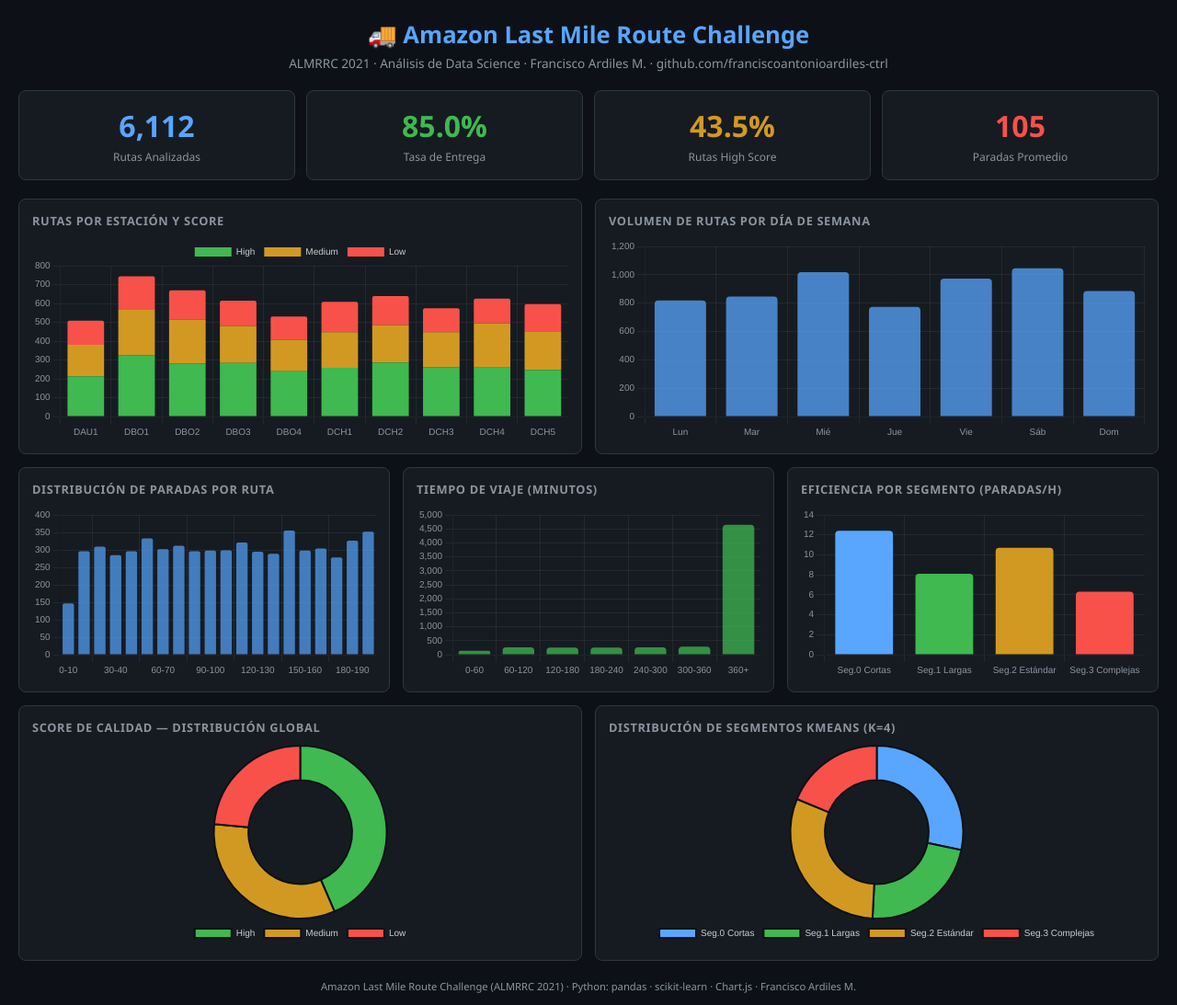
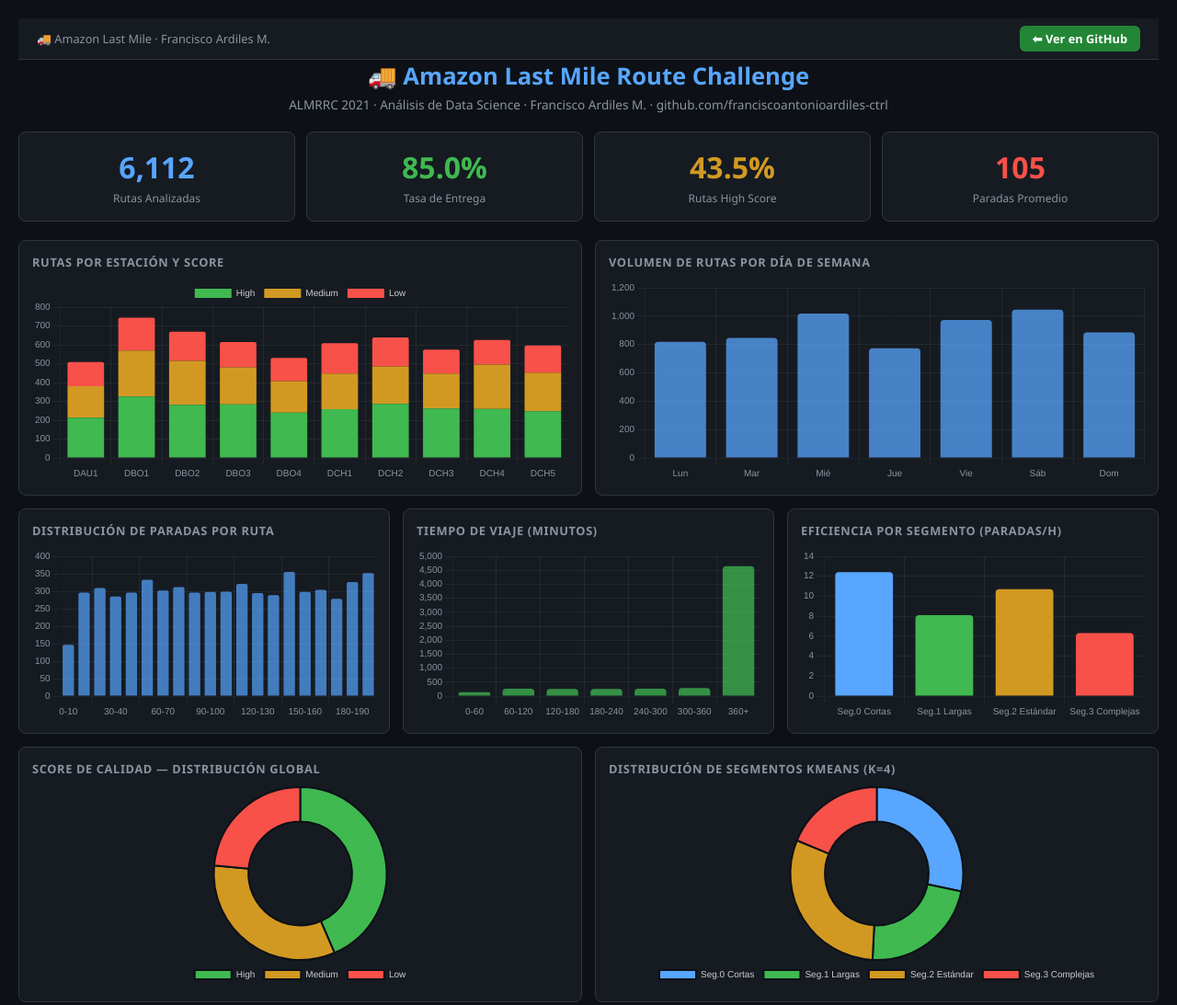
Before and after one commit to franciscoantonioardiles-ctrl/amazon-last-mile, a plain HTML site: page index.html in a window 1280 px wide. Shown: the top 1093 px of the page at 92% size. Drawn offline with nearby package versions, Linux system fonts and the light colour scheme.

Commit message:
Add files via upload

```diff
--- a/index.html
+++ b/index.html
@@ -27,6 +27,10 @@
 </style>
 </head>
 <body>
+<div style="background:#161b22;padding:8px 20px;border-bottom:1px solid #30363d;display:flex;justify-content:space-between;align-items:center;">
+  <span style="color:#8b949e;font-size:.8rem;">🚚 Amazon Last Mile · Francisco Ardiles M.</span>
+  <a href="https://github.com/franciscoantonioardiles-ctrl/amazon-last-mile" target="_blank" style="background:#238636;color:white;padding:5px 14px;border-radius:6px;text-decoration:none;font-size:.8rem;font-weight:600;">⬅ Ver en GitHub</a>
+</div>
 <h1>🚚 Amazon Last Mile Route Challenge</h1>
 <p class="subtitle">ALMRRC 2021 · Análisis de Data Science · Francisco Ardiles M. · github.com/franciscoantonioardiles-ctrl</p>
 
```
